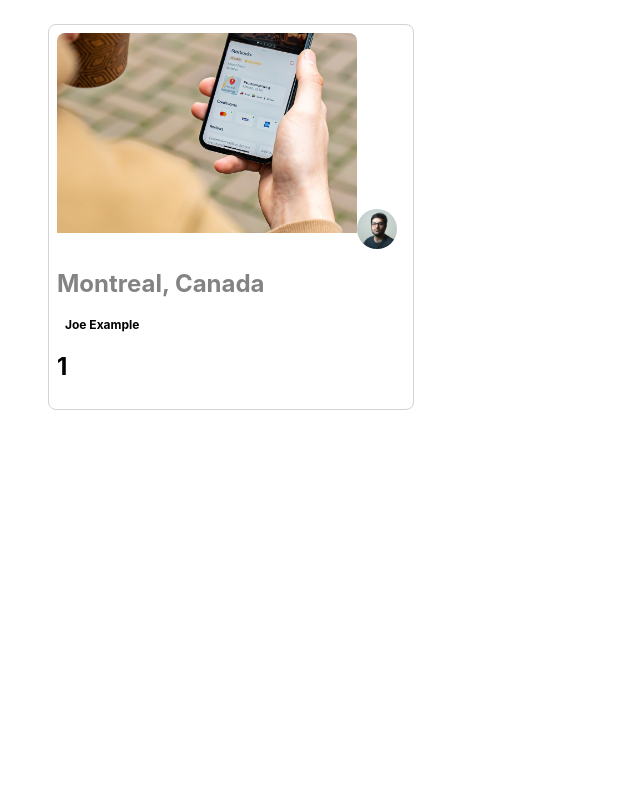
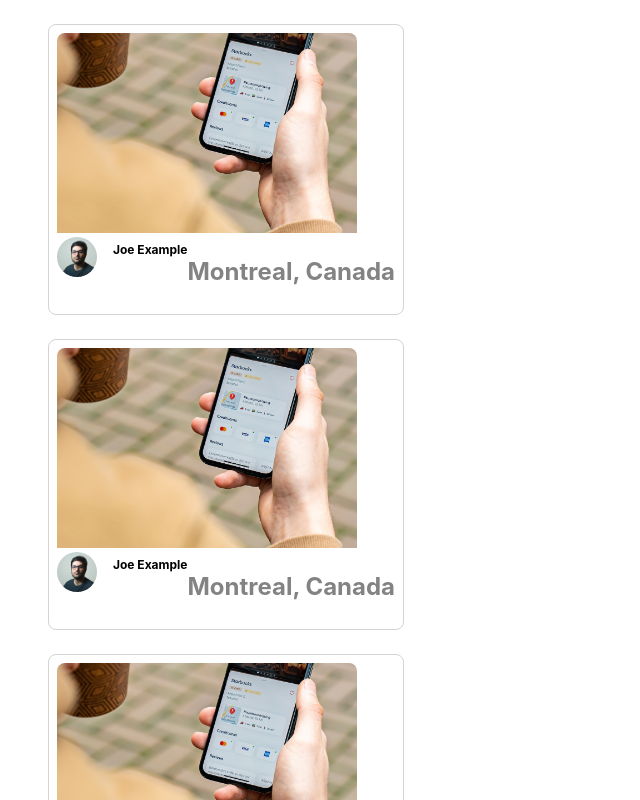
Before and after one commit to EricBradshaw98/photolab2, a React (Create React App) app in the folder frontend/: page / in a window 1280 px wide. Shown: the top 800 px of the page, without its empty margins (0-640 px from the left). Built offline with nearby package versions, Linux system fonts and the light colour scheme; the HTML template or start-up script is replaced by a standard one.

Commit message:
added 3 photo boxes

```diff
--- a/frontend/src/App.jsx
+++ b/frontend/src/App.jsx
@@ -16,11 +16,16 @@
 
 
 
+const photosData = [sampleDataForPhotoListItem, sampleDataForPhotoListItem, sampleDataForPhotoListItem];
+
 // Note: Rendering a single component to build components in isolation
 const App = () => {
   return (
     <div className="App">
-      <PhotoListItem photo={sampleDataForPhotoListItem}/>
+
+      {photosData.map((photoData, index) => (
+        <PhotoListItem key={index} photo={photoData} />
+      ))}
     </div>
   );
 };
--- a/frontend/src/components/PhotoListItem.jsx
+++ b/frontend/src/components/PhotoListItem.jsx
@@ -10,13 +10,12 @@
   return (
     <section className="photo-list__item">
       <img className="photo-list__image" src={props.photo.imageSource} alt="Photo" />
-      <img className="photo-list__user-profile "src={props.photo.profile} alt="Profile" />
-       <h2 className="photo-list__user-location">{`${props.photo.location.city}, ${props.photo.location.country}`}</h2>
-  <h1 className="photo-list__user-info">{props.photo.username}</h1> <h1 className="photo-list__user-details">{props.photo.id}</h1>
-
-
-
-  </section>
+      <div className="photo-list__user-details">
+        <img className="photo-list__user-profile" src={props.photo.profile} alt="Profile" />
+        <h1 className="photo-list__user-info">{props.photo.username}</h1>
+        <h2 className="photo-list__user-location">{`${props.photo.location.city}, ${props.photo.location.country}`}</h2>
+      </div>
+    </section>
   )
 };
 
--- a/frontend/src/styles/PhotoListItem.scss
+++ b/frontend/src/styles/PhotoListItem.scss
@@ -45,4 +45,5 @@
 
 .photo-list__user-location {
   color: #838383;
+
 }
```
